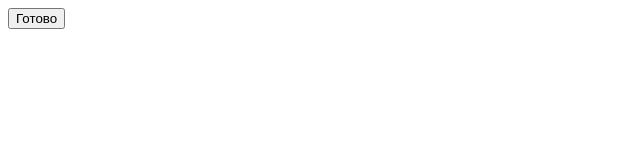
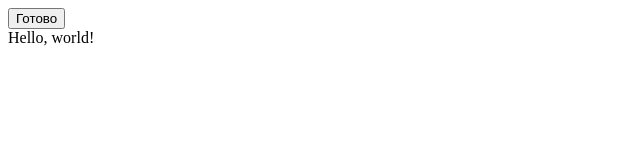
Before and after one commit to paulthemanonthemoon/Test, a plain HTML site: page index.html in a window 1280 px wide. Both pictures are taken after a click on the button "Готово". Shown: the full height of the page, 0-640 px from the left. Drawn offline with Linux system fonts and the light colour scheme.

Commit message:
second commit

```diff
--- a/index.html
+++ b/index.html
@@ -4,20 +4,24 @@
     </head>
     <body>
         <input type="button" value="Готово" id="btn" onclick="btnClicked()">
-
+        <div id="divik"></div>
         <script>
             function btnClicked(){
-                console.log("Hello, world!");
+                document.getElementById("divik").innerHTML = "Hello, world!";
             }
         </script>
     </body>
 </html>
 
-<!-- echo "# Test" >> README.md
+<!--
+
+echo "# Test" >> README.md
 git init - Инициализация репозитория
 git add . - Добавить ВСЕ файлы в проекте
 git add README.md
 git commit -m "first commit"
 git branch -M main
 git remote add origin https://github.com/paulthemanonthemoon/Test.git
-git push -u origin main -->
+git push -u origin main
+
+-->
```
